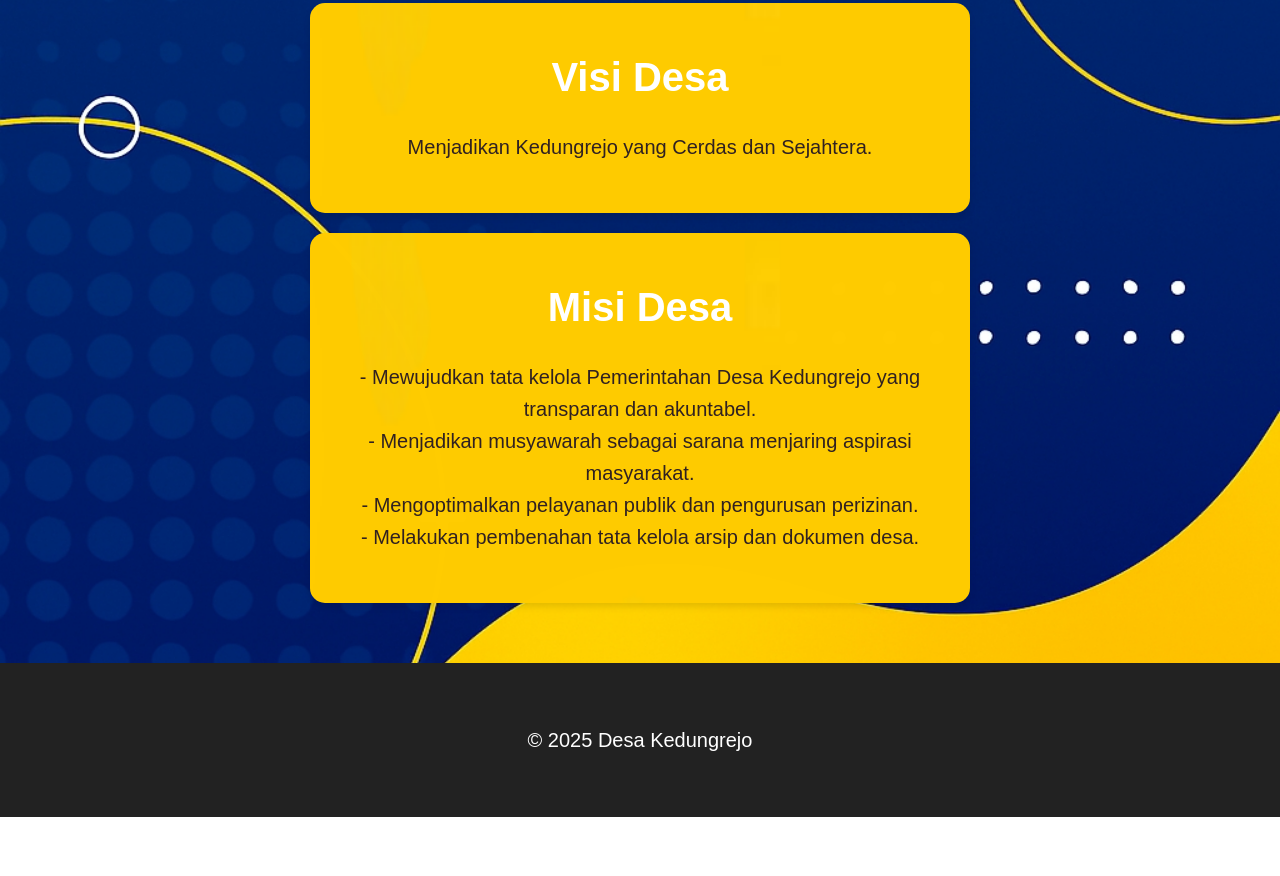
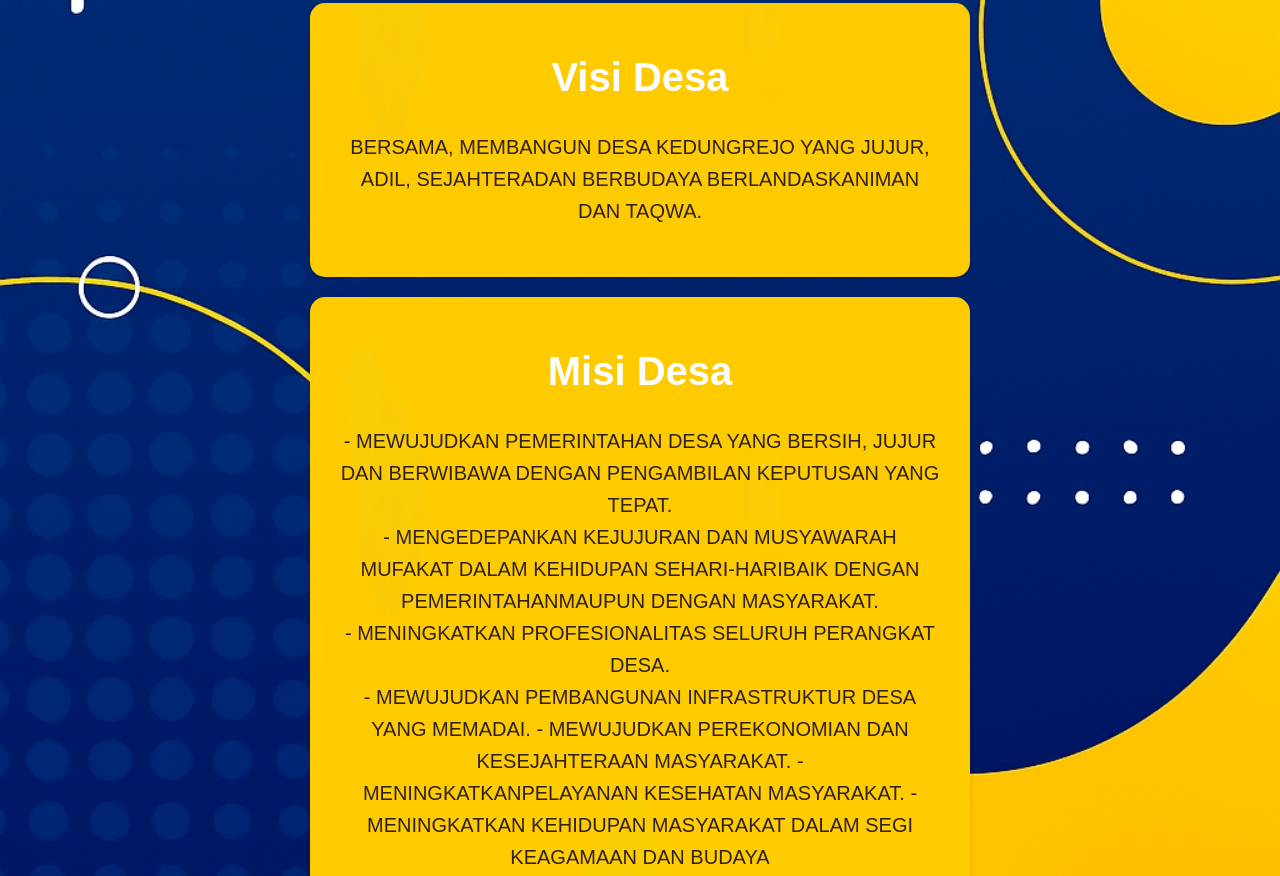
Before and after one commit to DesaKedungrejo32/Desa-kedungrejo, a plain HTML site: page profil.html in a window 1280 px wide. Shown: the part 750-1626 px from the top of the page. Before the commit the page ends 1567 px from the top, so only its background shows below. Drawn offline with Linux system fonts and the light colour scheme.

Commit message:
profil.html

```diff
--- a/profil.html
+++ b/profil.html
@@ -35,15 +35,19 @@
         <section class="highlight">
             <div class="card card-profil">
                 <h4>Visi Desa</h4>
-                <p>Menjadikan Kedungrejo yang Cerdas dan Sejahtera.</p>
+                <p> BERSAMA, MEMBANGUN DESA KEDUNGREJO YANG JUJUR, ADIL, SEJAHTERADAN BERBUDAYA BERLANDASKANIMAN DAN TAQWA.</p>
             </div>
             <div class="card card-profil">
                 <h4>Misi Desa</h4>
             <p>
-            - Mewujudkan tata kelola Pemerintahan Desa Kedungrejo yang transparan dan akuntabel.<br>
-            - Menjadikan musyawarah sebagai sarana menjaring aspirasi masyarakat.<br>
-            - Mengoptimalkan pelayanan publik dan pengurusan perizinan.<br>
-            - Melakukan pembenahan tata kelola arsip dan dokumen desa.
+            - MEWUJUDKAN PEMERINTAHAN DESA YANG BERSIH, JUJUR DAN BERWIBAWA DENGAN PENGAMBILAN KEPUTUSAN YANG TEPAT.<br>
+            - MENGEDEPANKAN KEJUJURAN DAN MUSYAWARAH MUFAKAT DALAM KEHIDUPAN SEHARI-HARIBAIK DENGAN PEMERINTAHANMAUPUN DENGAN MASYARAKAT.<br>
+            - MENINGKATKAN PROFESIONALITAS SELURUH PERANGKAT DESA.<br>
+            - MEWUJUDKAN PEMBANGUNAN INFRASTRUKTUR DESA YANG MEMADAI.
+            - MEWUJUDKAN PEREKONOMIAN DAN KESEJAHTERAAN MASYARAKAT.
+            - MENINGKATKANPELAYANAN KESEHATAN MASYARAKAT.
+            - MENINGKATKAN KEHIDUPAN MASYARAKAT DALAM SEGI KEAGAMAAN DAN BUDAYA
+
             </p>
 
             </div>
```
